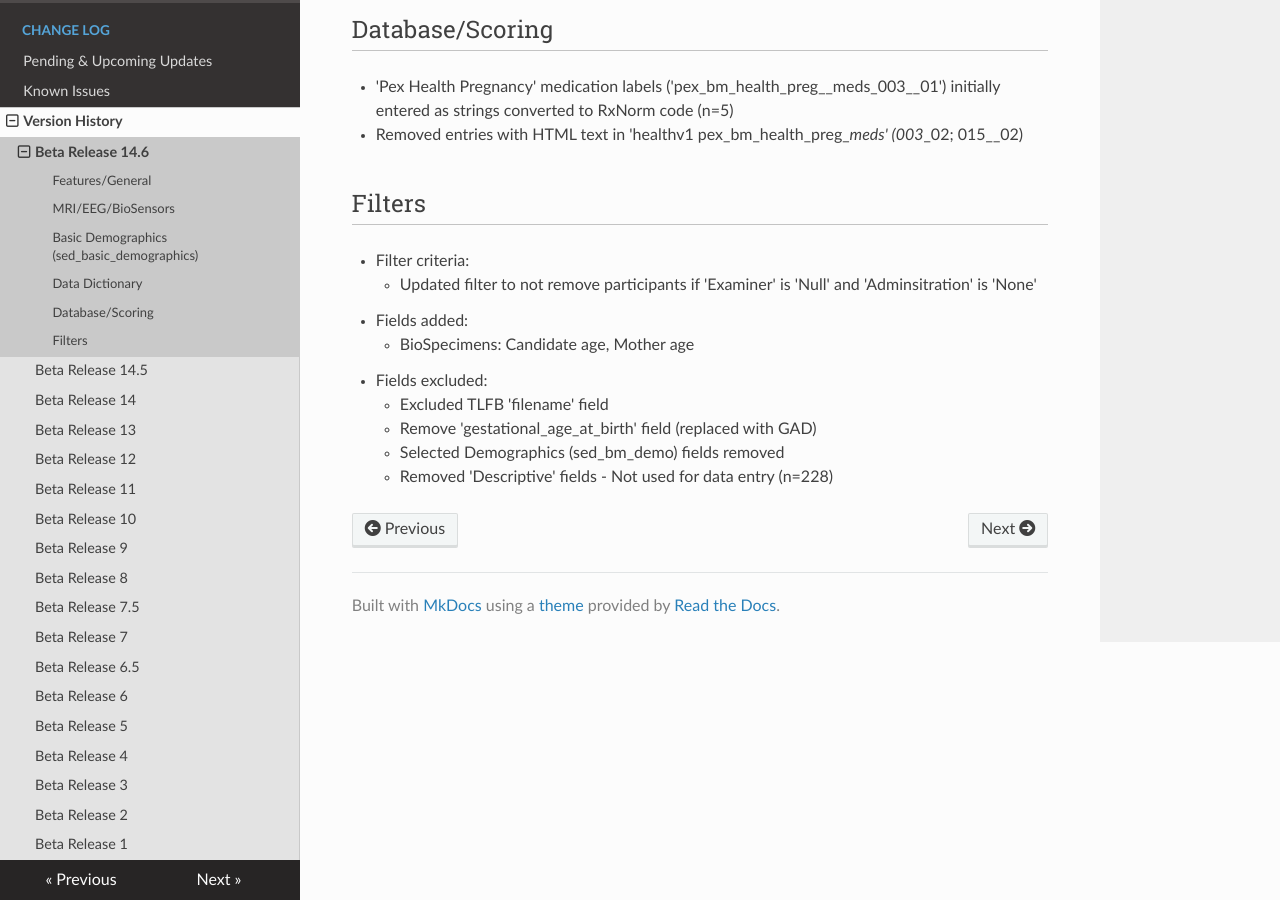
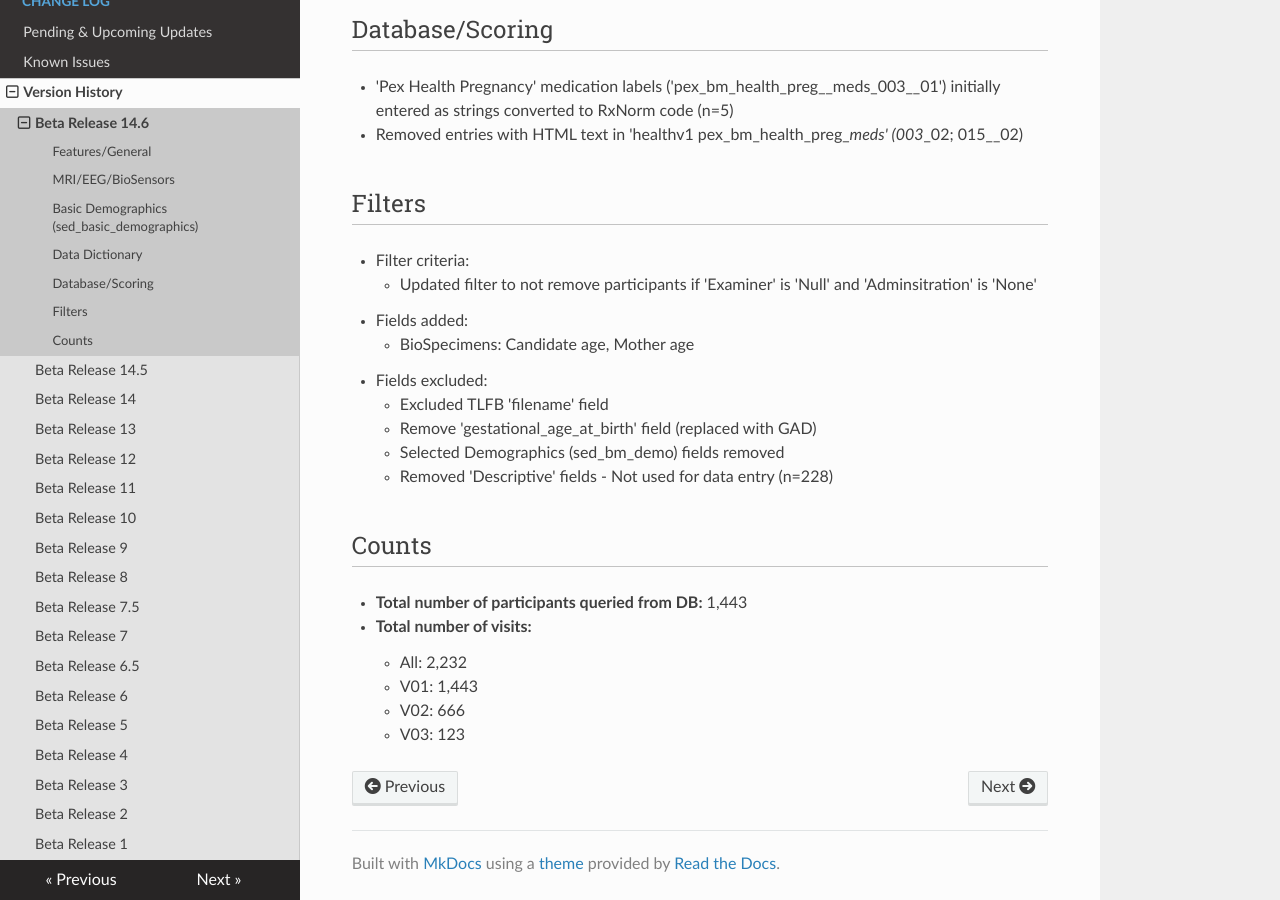
Before and after one commit to DCAN-Labs/hbcd-docs-internal, an MkDocs documentation site: the page built from docs/changelog/versions/BR14.6.md, in a window 1280 px wide and 900 px high, scrolled down 1964 px. Built offline with MkDocs 1.6.1, drawn with Linux system fonts in a browser that asks for light colours; nearby versions of some CDN libraries.

Commit message:
add counts to BR14.6

```diff
--- a/docs/changelog/versions/BR14.6.md
+++ b/docs/changelog/versions/BR14.6.md
@@ -70,3 +70,11 @@ The following have been implemented in this release:
     * Remove 'gestational_age_at_birth' field (replaced with GAD)
     * Selected Demographics (sed_bm_demo) fields removed
     * Removed 'Descriptive' fields - Not used for data entry (n=228)
+
+## Counts
+* **Total number of participants queried from DB:** 1,443
+* **Total number of visits:**
+    - All: 2,232
+    - V01: 1,443
+    - V02: 666
+    - V03: 123
```
Also changed, not shown: docs/changelog/versions/BR14.5.md (line endings or trailing spaces).
